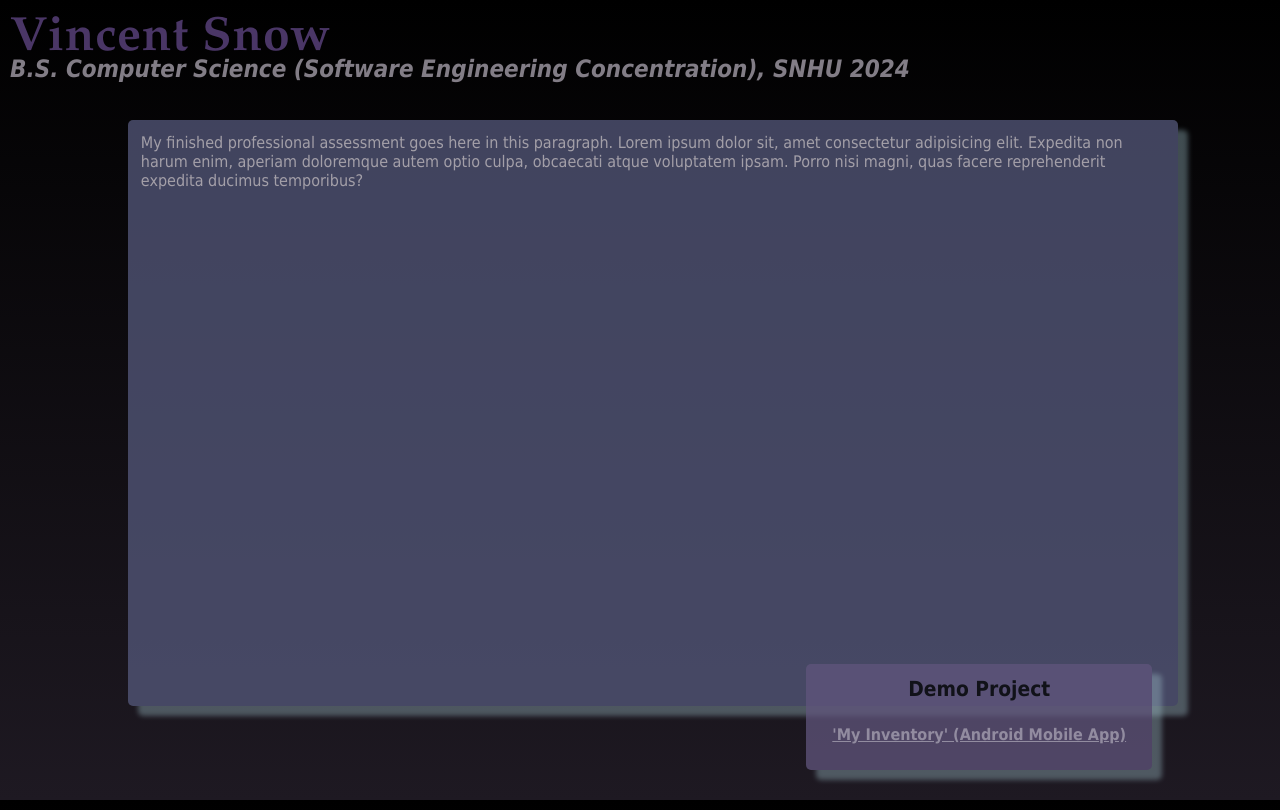
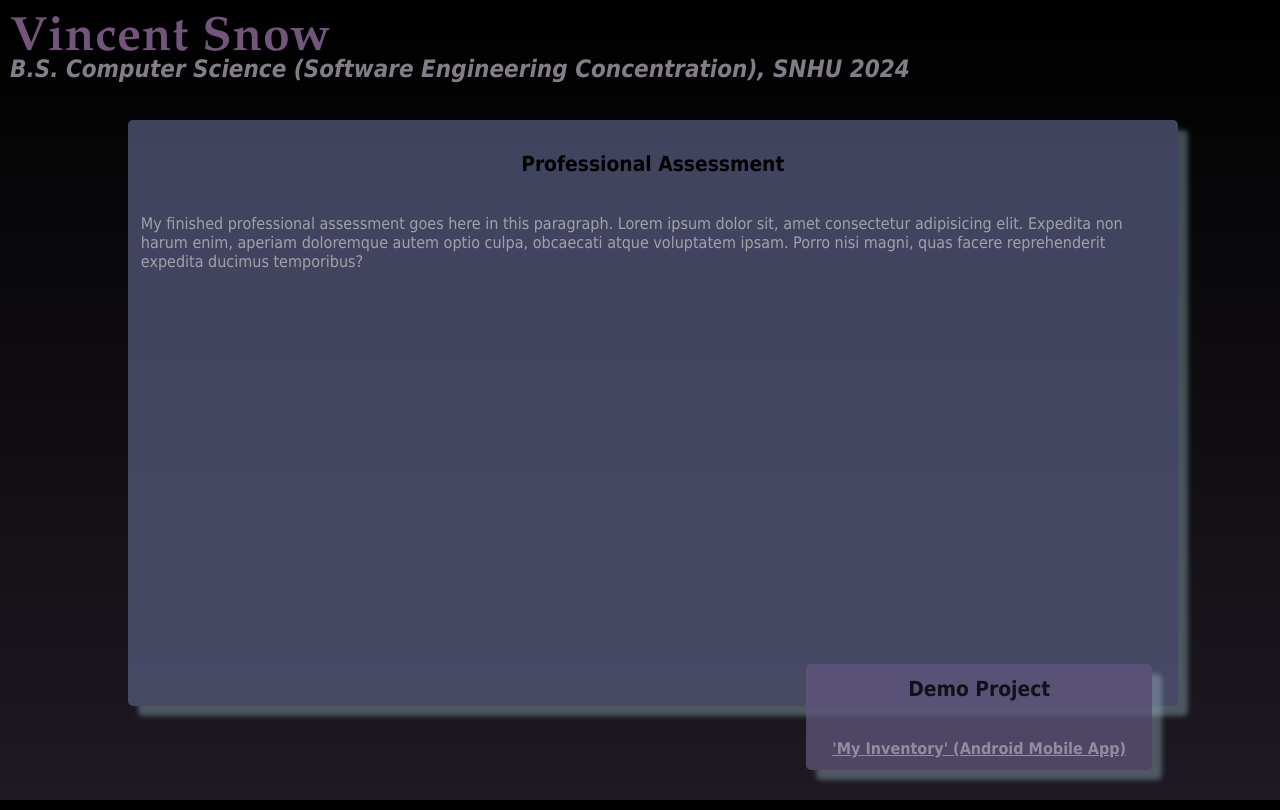
Before and after one commit to VSnow1988/VSnow1988.github.io, a plain HTML site: page index.html in a window 1280 px wide. Drawn offline with Linux system fonts and the light colour scheme; a web font is replaced by a local one.

Commit message:
Chose analogous title color, fixed naughty scrollbar.

```diff
--- a/assets/css/style.css
+++ b/assets/css/style.css
@@ -22,6 +22,9 @@
 	--main_font: Tahoma, Arial, sans-serif;
 	--box_purple: #60557C;
 	--box_blue: #55597C;
+	--title_color: #73557c;
+	--subtitle_color: #827d86;
+	--header_color: #000;
 }
 
 /* Settings for the HTML body and high-level elements, applies to all pages' entire design. */
@@ -35,6 +38,7 @@ body {
 	background-image: linear-gradient(#000, #1e1922);
     color: var(--main_text);
     font-family: var(--main_font);
+	overflow: hidden;
 }
 
 a:link {
@@ -95,7 +99,7 @@ h1, h2 {
 }
 
 h1 {
-	color: #4a3666;
+	color: var(--title_color);
 	font-size: 3em;
 	letter-spacing: 1px;
 	font-family: 'Trirong', Garamond, serif;
@@ -103,14 +107,15 @@ h1 {
 
 h2 {
 	font-size: 1.5em;
-	color:#827d86;
+	color:var(--subtitle_color);
 	font-style: italic;
 	margin-top: -1%;
 }
 
 h3 {
 	font-size: 1.3em;
-	color: #000;
+	color: var(--header_color);
+	text-align: center;
 }
 
 #assessment_box {
--- a/index.html
+++ b/index.html
@@ -18,6 +18,11 @@
   </h2>
 
   <div id = "assessment_box" class = "box">
+    <br>
+    <h3>
+      Professional Assessment
+    </h3>
+    <br><br>
       <p>
         My finished professional assessment goes here in this paragraph. Lorem ipsum dolor sit, amet consectetur adipisicing elit.
         Expedita non harum enim, aperiam doloremque autem optio culpa, obcaecati atque voluptatem ipsam. Porro nisi magni,
@@ -27,8 +32,9 @@
 
   <div id = "demo_link_box" class = "box">
     <h3>
-      Demo Project <br><br>
+      Demo Project
     </h3>
+    <br><br>
     <h4>
       <a href="project1.html">'My Inventory' (Android Mobile App)</a>
     </h4>
```
